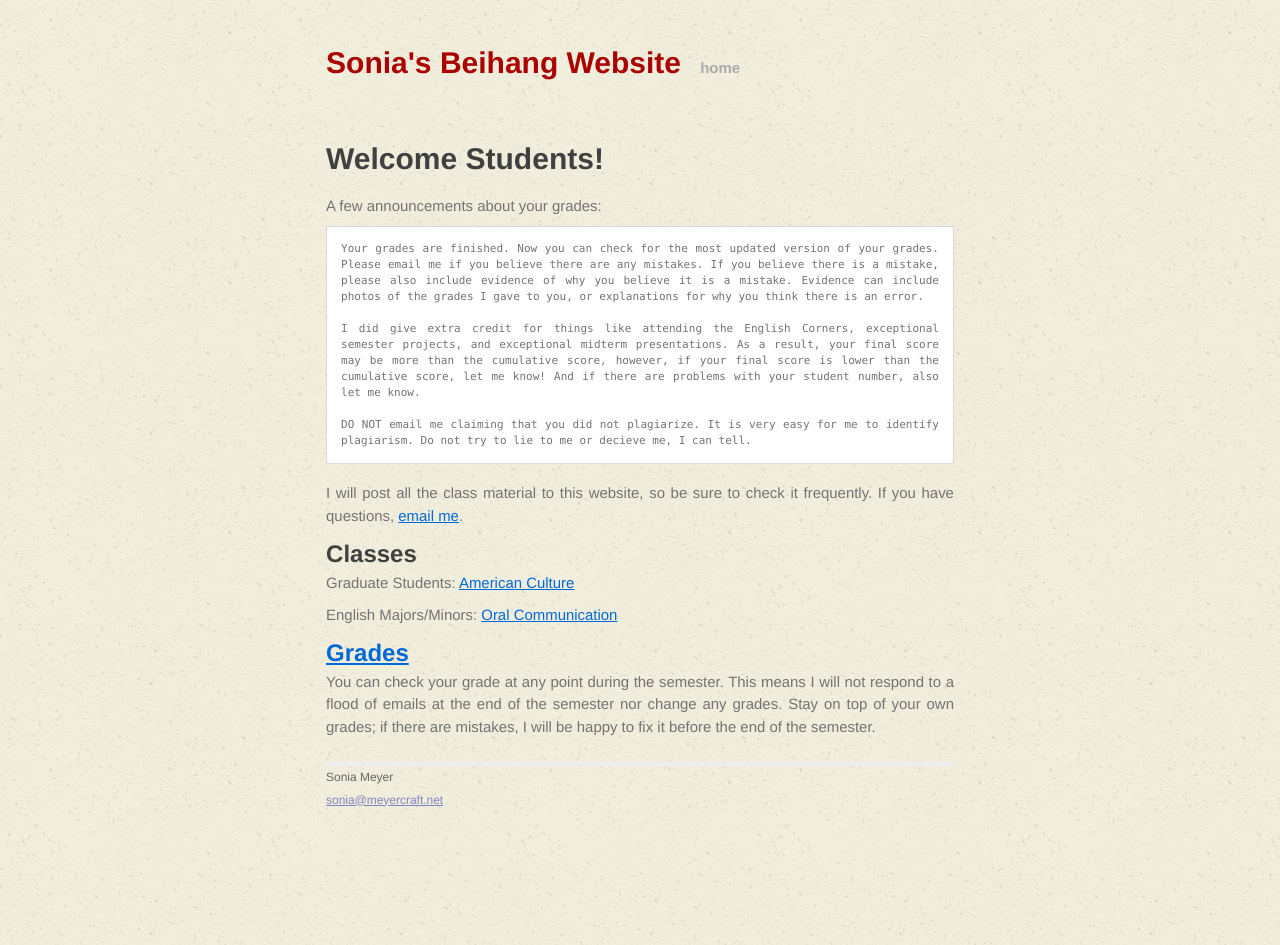
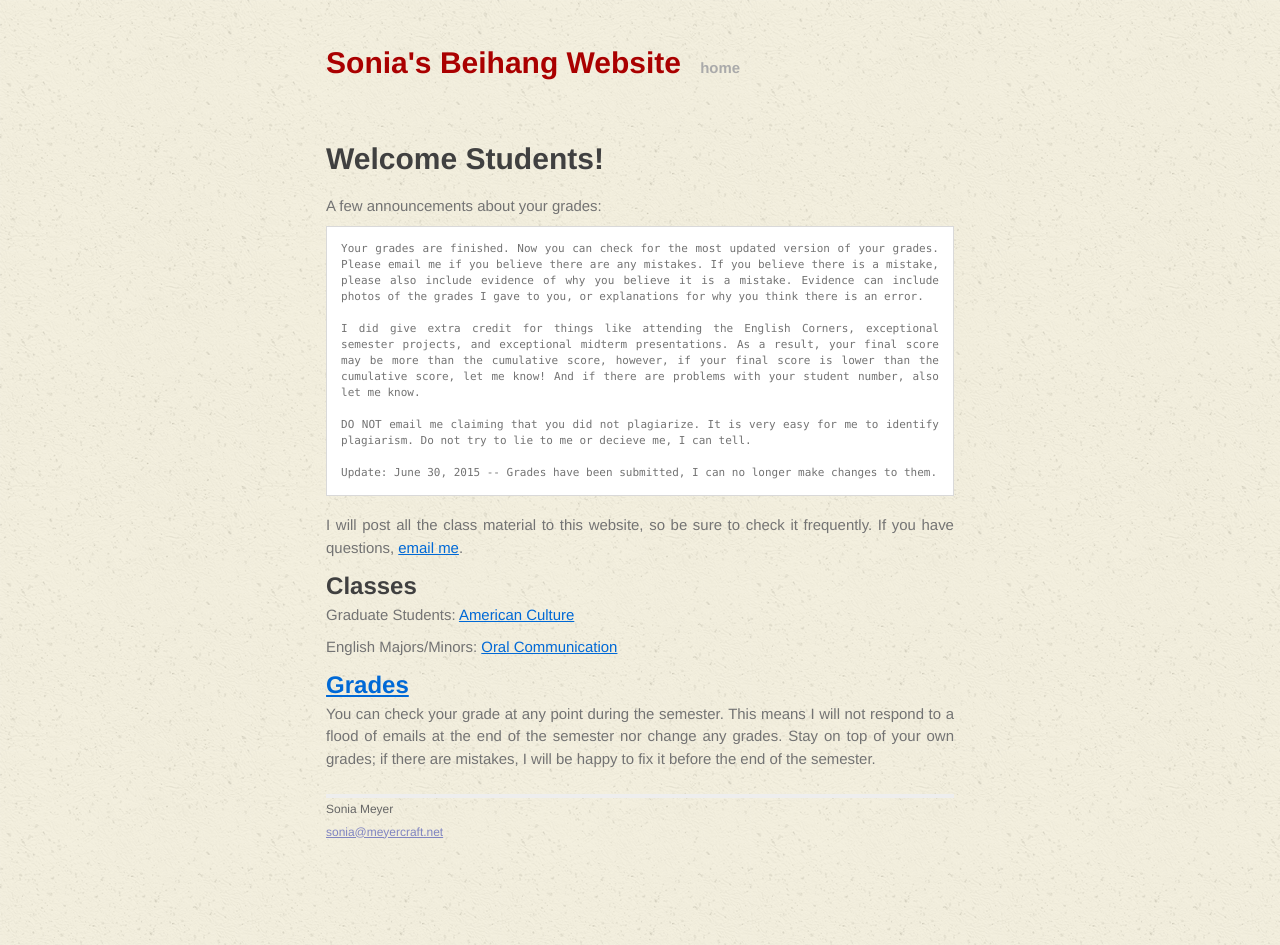
Before and after one commit to soniawmeyer/soniameyer-beihang-students-website, a Jekyll site: the page built from index.md, in a window 1280 px wide. Built offline with Jekyll 4.4.1, drawn with Linux system fonts in a browser that asks for light colours.

Commit message:
no message

```diff
--- a/index.md
+++ b/index.md
@@ -13,6 +13,8 @@ A few announcements about your grades:
 
 	DO NOT email me claiming that you did not plagiarize. It is very easy for me to identify plagiarism. Do not try to lie to me or decieve me, I can tell.
 
+	Update: June 30, 2015 -- Grades have been submitted, I can no longer make changes to them.
+
 
 I will post all the class material to this website, so be sure to check it frequently. If you have questions, [email me](mailto:sonia@meyercraft.net).
 
```
